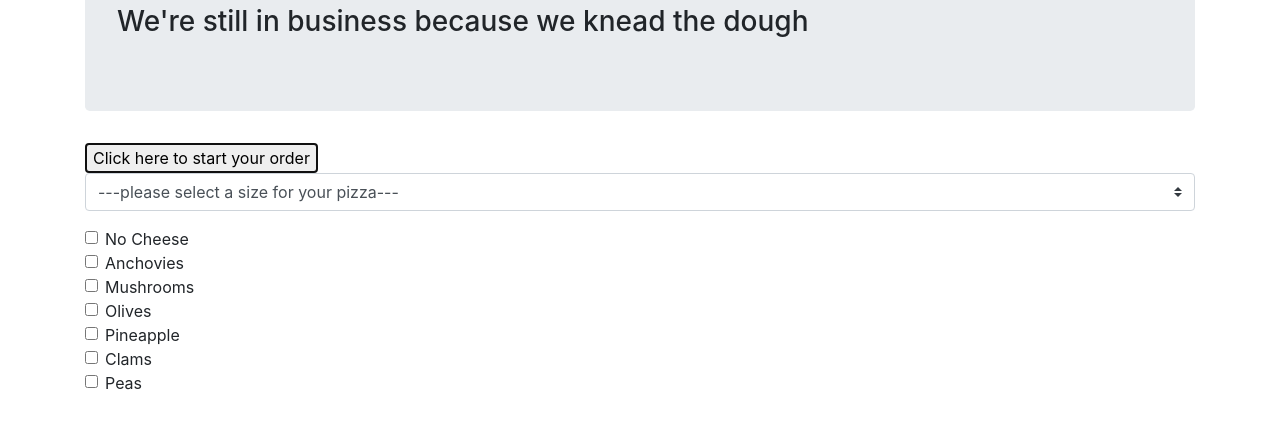
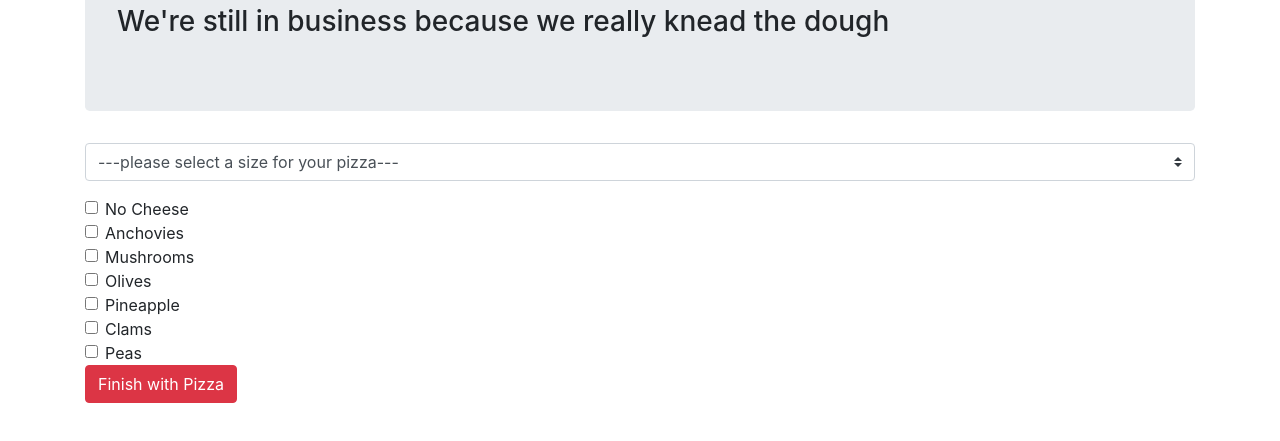
Before and after one commit to MCStuart/Custom-Pizza-Ordering-Website, a plain HTML site: page index.html in a window 1280 px wide. Both pictures are taken after a click on the button "Click here to start your order". Shown: the part 115-556 px from the top of the page. Drawn offline with nearby package versions, Linux system fonts and the light colour scheme.

Commit message:
add functional buttons to navigate through pizza order options and display final order. No back end logic yet

```diff
--- a/css/styles.css
+++ b/css/styles.css
@@ -0,0 +1,7 @@
+form.pizzaOptions {
+  display: none;
+}
+
+div.checkout {
+  display: none;
+}
--- a/index.html
+++ b/index.html
@@ -12,9 +12,9 @@
     <div class="container">
       <div class="jumbotron">
         <h1>Welcome To Cal's Own Pizza Restaurant!</h1>
-        <h3>We're still in business because we knead the dough</h3>
+        <h3>We're still in business because we really knead the dough</h3>
       </div>
-      <button type="button" name="button">Click here to start your order</button>
+      <button id="pizzaButton" type="button" class="btn btn-danger">Click here to start your order</button>
       <form class="pizzaOptions">
         <div class="sizeOptions">
           <select class="custom-select custom-select-md mb-3">
@@ -68,7 +68,12 @@
             </label>
           </div>
         </div>
+        <button type="submit" class="btn btn-danger">Finish with Pizza</button>
       </form>
+      <div class="checkout">
+        <h3>Here is your order for review:</h3>
+        <h4>Pizza</h4>
+      </div>
     </div>
   </body>
 </html>
--- a/js/scripts.js
+++ b/js/scripts.js
@@ -1,17 +1,26 @@
 // Business Logic
+// Starts new pizza order
 function PizzaOrder() {
   this.pizzas = []
 };
-
-function Pizza() {
+// Starts new individual pizza
+function Pizza(topping, size) {
   this.toppings = [],
   this.size = size,
   this.price = 10
 };
 
-
-
 // User Interface Logic
 $(document).ready(function() {
-
+  var pizzaOrder = new PizzaOrder();
+  $("button#pizzaButton").click(function(event) {
+    event.preventDefault();
+    $("button#pizzaButton").hide();
+    $("form.pizzaOptions").show();
+  });
+  $("form.pizzaOptions").submit(function(event) {
+    event.preventDefault();
+    $("form.pizzaOptions").hide();
+    $("div.checkout").show();
+  });
 });
```
